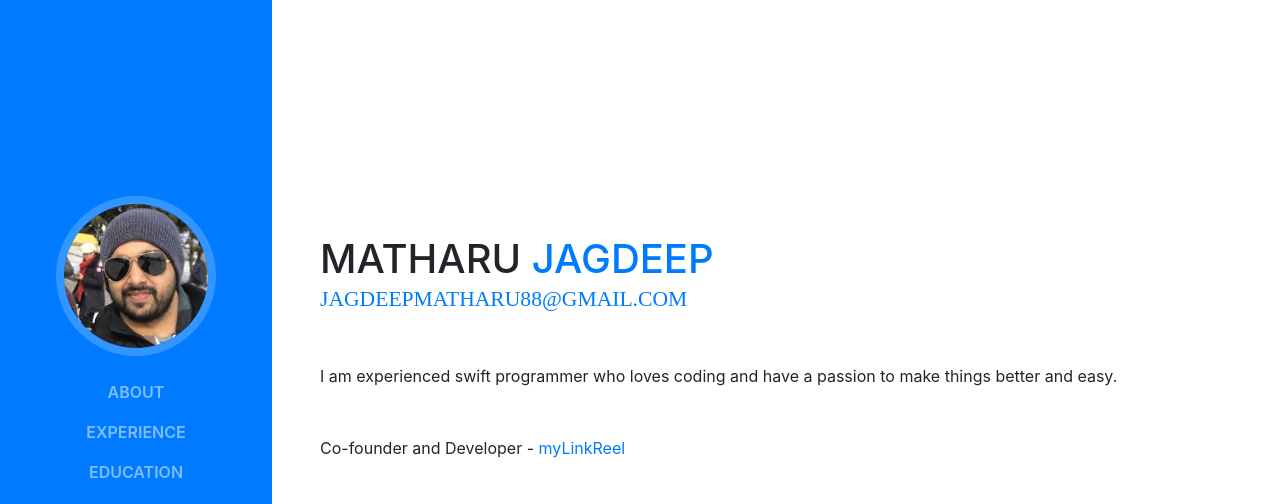
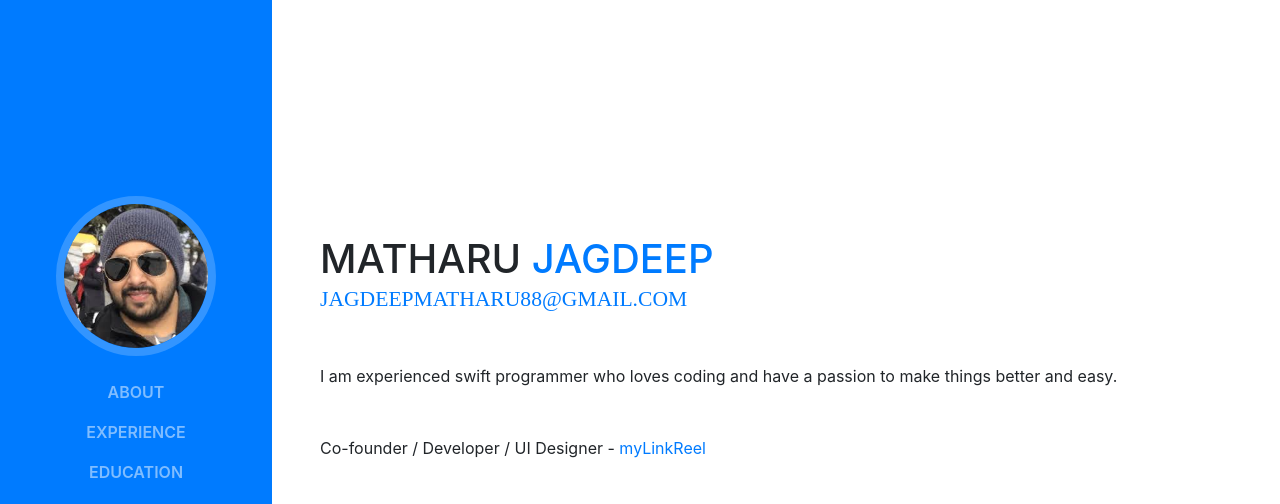
Before and after one commit to JMatharu/jmatharu.github.io, a website with bundled scripts: page index.html in a window 1280 px wide. Shown: the top 504 px of the page. Built offline with nearby package versions, Linux system fonts and the light colour scheme; a web font is replaced by a local one.

Commit message:
Fixing Text

```diff
--- a/index.html
+++ b/index.html
@@ -8,7 +8,7 @@
     <meta name="description" content="">
     <meta name="author" content="">
 
-    <title>Swift Developer - Jagdeep Singh Matharu</title>
+    <title>Jagdeep Singh Matharu - Swift Developer</title>
 
     <!-- Bootstrap core CSS -->
     <link href="vendor/bootstrap/css/bootstrap.min.css" rel="stylesheet">
@@ -72,7 +72,7 @@
             <a href="mailto:jagdeepmatharu88@gmail.com">JAGDEEPMATHARU88@GMAIL.COM</a>
           </div>
           <p class="mb-5">I am experienced swift programmer who loves coding and have a passion to make things better and easy.</p>
-          <p class="mb-5">Co-founder and Developer - <a href="http://www.mylinkreel.com" target="_blank">myLinkReel</a></p>
+          <p class="mb-5">Co-founder / Developer / UI Designer - <a href="http://www.mylinkreel.com" target="_blank">myLinkReel</a></p>
           <ul class="list-inline list-social-icons mb-0">
             <li class="list-inline-item">
               <a href="https:&#x2F;&#x2F;www.facebook.com&#x2F;JagDeepSingh7">
```
